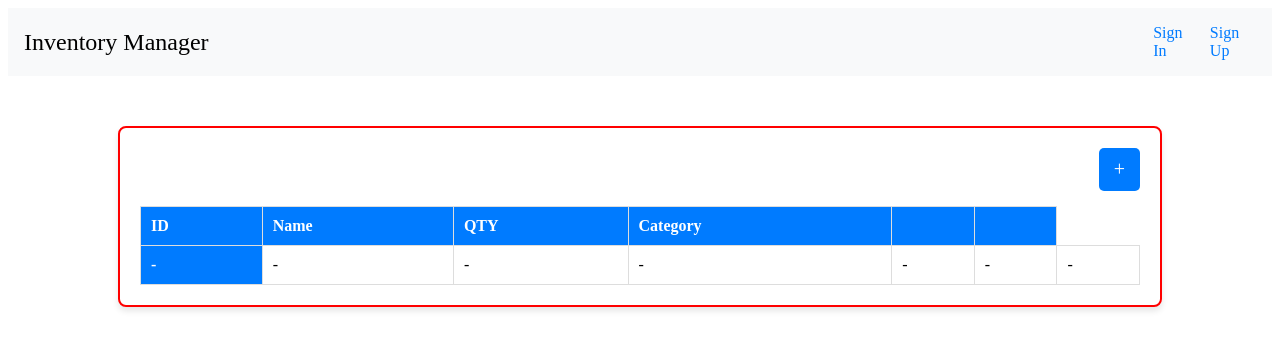
After one commit to Correa95/Inventory-Management-system, a Django app: page /dashboard/ in a window 1280 px wide. The commit adds this page. Shown: the top 356 px of the page. Run offline with Django 5.2, Linux system fonts and the light colour scheme.

Commit message:
working on the dashboard

```diff
--- a/inventory/static/css/style.css
+++ b/inventory/static/css/style.css
@@ -98,20 +98,6 @@
 .navbarCollapse.open {
   display: flex;
 }
-/* /////////////////////// Form Styling */
-/* Base Styles */
-/* body {
-  font-family: "Arial", sans-serif;
-  background-color: #f9f9f9;
-  margin: 0;
-  padding: 0;
-}
-
-h1 {
-  text-align: center;
-  font-size: 2rem;
-  color: #333;
-} */
 
 .row {
   display: flex;
@@ -254,7 +240,7 @@ form {
 }
 
 .header {
-  font-size: 4rem;
+  font-size: 3rem;
   font-weight: bold;
   color: #333;
   margin-bottom: 1rem;
@@ -285,3 +271,69 @@ form {
 .btn:hover {
   background-color: #0056b3;
 }
+
+/* dashboard styling */
+.dashboardContainer {
+  display: flex;
+  justify-content: center;
+  align-items: center;
+}
+.dashboard {
+  border: 2px solid red;
+  width: 90%;
+  max-width: 1000px;
+  margin: 50px auto;
+  background: white;
+  padding: 20px;
+  border-radius: 8px;
+  box-shadow: 0 4px 6px rgba(0, 0, 0, 0.1);
+}
+
+/* Button */
+.btnContainer {
+  display: flex;
+  justify-content: flex-end;
+  margin-bottom: 15px;
+}
+
+.btnAdd {
+  display: inline-block;
+  padding: 10px 15px;
+  font-size: 20px;
+  color: white;
+  background: #007bff;
+  text-decoration: none;
+  border-radius: 5px;
+  transition: background 0.3s ease;
+}
+
+.btnAdd:hover {
+  background: #0056b3;
+}
+
+/* Table */
+.inventoryTable {
+  width: 100%;
+  border-collapse: collapse;
+  background: white;
+}
+
+.inventoryTable th,
+.inventoryTable td {
+  padding: 10px;
+  border: 1px solid #ddd;
+  text-align: left;
+}
+
+.inventoryTable th {
+  background: #007bff;
+  color: white;
+}
+
+.inventoryTable tbody tr:nth-child(even) {
+  background: #f9f9f9;
+}
+
+.inventoryTable tbody tr:hover {
+  background: #007bff;
+}
--- /dev/null
+++ b/inventory/templates/inventory/dashboard.html
@@ -0,0 +1,34 @@
+{% extends "inventory/base.html" %} {% block content %} {% load static %}
+<link rel="stylesheet" href="{% static 'css/styles.css' %}" />
+
+<div class="dashboardContainer">
+  <div class="dashboard">
+    <div class="btnContainer">
+      <a href="#" class="btnAdd">+</a>
+    </div>
+    <table class="inventoryTable">
+      <thead>
+        <tr>
+          <th>ID</th>
+          <th>Name</th>
+          <th>QTY</th>
+          <th>Category</th>
+          <th></th>
+          <th></th>
+        </tr>
+      </thead>
+      <tbody>
+        <tr>
+          <th>-</th>
+          <td>-</td>
+          <td>-</td>
+          <td>-</td>
+          <td>-</td>
+          <td>-</td>
+          <td>-</td>
+        </tr>
+      </tbody>
+    </table>
+  </div>
+</div>
+{% endblock content %}
--- a/inventory/urls.py
+++ b/inventory/urls.py
@@ -1,11 +1,12 @@
 from django.contrib import admin
 from django.urls import path
-from .views import Index, SignUpView
+from .views import Index, SignUpView, Dashboard
 from django.contrib.auth import views as auth_views
 
 
 urlpatterns = [
     path("", Index.as_view(), name = "index" ),
+    path("dashboard/", Dashboard.as_view(), name = "dashboard"),
     path("signup/", SignUpView.as_view(), name="signup"),
     path("login/", auth_views.LoginView.as_view(template_name = "inventory/login.html"), name="login"),
     path("logout/", auth_views.LogoutView.as_view(template_name = "inventory/logout.html"), name = "logout"),
--- a/inventory/views.py
+++ b/inventory/views.py
@@ -6,6 +6,11 @@ from .forms import UserRegisterForm
 # Create your views here.
 class Index(TemplateView):
     template_name = "inventory/index.html"
+
+
+class Dashboard(View):
+    def get(self, request):
+        return render(request, "inventory/dashboard.html")
 
 class SignUpView(View):
     def get(self, request):
@@ -24,7 +29,7 @@ class SignUpView(View):
             login(request, user)
             return redirect("index")
         return render(request, "inventory/signup.html" , {"form": form})
-class LogoutView(View):
-    def get(self, request):
-        logout(request)
-        return redirect('index')
+# class LogoutView(View):
+#     def get(self, request):
+#         logout(request)
+#         return redirect('index')
```
